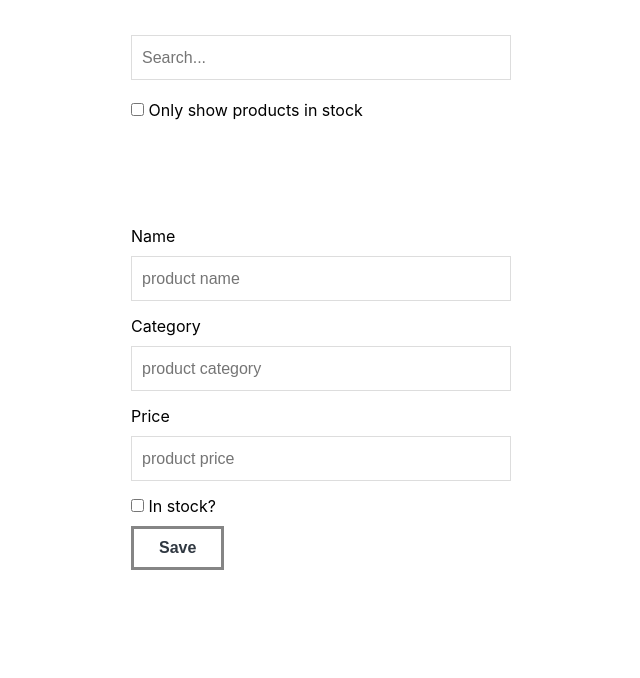
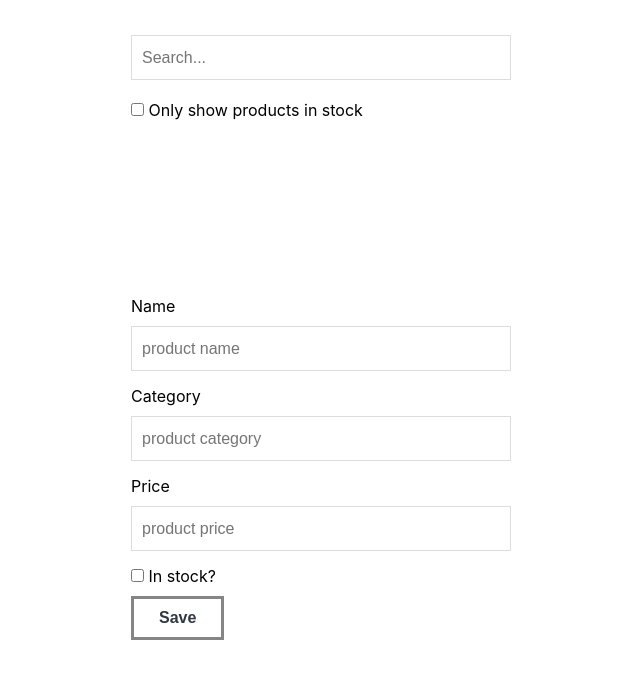
Before and after one commit to sarah27h/online-store-v1, a React (Create React App) app: page / in a window 1280 px wide. Shown: the top 678 px of the page, without its empty margins (319-959 px from the left). Built offline with nearby package versions, Linux system fonts and the light colour scheme.

Commit message:
Styles: style <ProductTable />

```diff
--- a/src/components/ProductTable.js
+++ b/src/components/ProductTable.js
@@ -1,6 +1,7 @@
 import React, {Component} from 'react';
 import ProductTableHeader from './ProductTableHeader';
 import ProductRow from './ProductRow';
+import '../styles/ProductTable.css'
 
 class ProductTable extends Component {
 
@@ -16,11 +17,12 @@ class ProductTable extends Component {
         });
         return(
             <div>
-                <table>
+                <table className="table-container">
                     {/* table header */}
                     <thead>
                         <tr>
-                            <ProductTableHeader />
+                            <ProductTableHeader columnName="name" />
+                            <ProductTableHeader columnName="price" />
                         </tr>
                     </thead>
 
--- /dev/null
+++ b/src/styles/ProductTable.css
@@ -0,0 +1,10 @@
+.table-container {
+    max-width: 450px;
+    width: 100%;
+    padding: 35px;
+    margin: auto;
+}
+
+.table-container thead {
+    text-align: left;
+}
```
